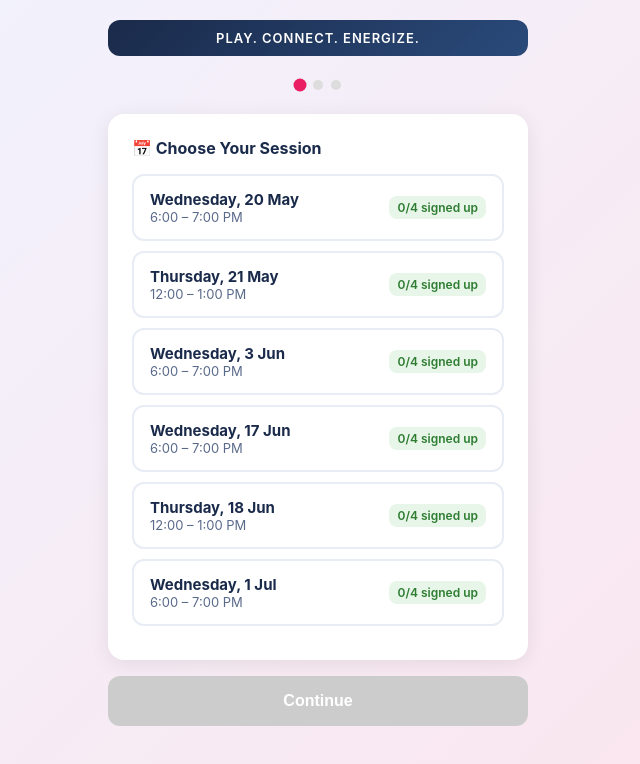
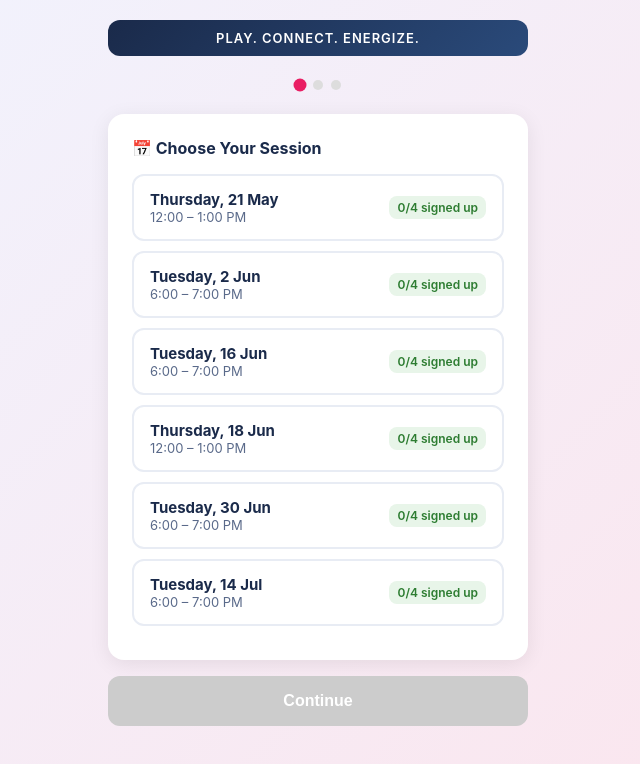
Before and after one commit to stw23490/padel-signup, a website: page padel.html in a window 1280 px wide. Shown: the whole page, without its empty margins (322-962 px from the left). Drawn offline with Linux system fonts and the light colour scheme; no server answers.

Commit message:
Fix session dates: Tuesdays from 2 Jun, Thursdays from 21 May

```diff
--- a/padel.html
+++ b/padel.html
@@ -421,20 +421,19 @@
     <script>
         // ===== SESSION DATA =====
         // Generate upcoming sessions based on the schedule:
-        // - Every other Tuesday evening: 6:00-7:00 PM
-        // - Second to last Thursday of the month: 12:00-1:00 PM
+        // - Every other Tuesday evening: 6:00-7:00 PM (starting 2 June 2026)
+        // - Second to last Thursday of the month: 12:00-1:00 PM (starting 21 May 2026)
 
         function getUpcomingSessions() {
             const sessions = [];
             const now = new Date();
             const maxSessions = 6;
 
-            // Find upcoming Tuesday evenings (every other week)
-            // Start from a known Tuesday anchor: May 20, 2026 (a Tuesday)
-            const tuesdayAnchor = new Date(2026, 4, 20); // May 20, 2026
+            // Every other Tuesday starting 2 June 2026
+            const tuesdayAnchor = new Date(2026, 5, 2); // June 2, 2026
             let tuesday = new Date(tuesdayAnchor);
 
-            // Move to next even-week Tuesday from anchor
+            // Move forward if anchor is in the past
             while (tuesday < now) {
                 tuesday.setDate(tuesday.getDate() + 14);
             }
@@ -442,7 +441,6 @@
             for (let i = 0; i < 4; i++) {
                 const d = new Date(tuesday);
                 d.setDate(d.getDate() + (i * 14));
-                if (d > now) {
                 sessions.push({
                     date: d,
                     type: 'evening',
@@ -450,12 +448,13 @@
                     time: '6:00 – 7:00 PM'
                 });
             }
-            }
 
-            // Find second-to-last Thursdays
-            for (let monthOffset = 0; monthOffset < 3; monthOffset++) {
-                const targetMonth = now.getMonth() + monthOffset;
-                const targetYear = now.getFullYear() + Math.floor(targetMonth / 12);
+            // Second to last Thursday of each month (starting 21 May 2026)
+            // Start from May 2026 and go forward
+            const startMonth = new Date(2026, 4, 1); // May 2026
+            for (let monthOffset = 0; monthOffset < 6; monthOffset++) {
+                const targetMonth = startMonth.getMonth() + monthOffset;
+                const targetYear = startMonth.getFullYear() + Math.floor(targetMonth / 12);
                 const adjustedMonth = targetMonth % 12;
 
                 const lastDay = new Date(targetYear, adjustedMonth + 1, 0);
@@ -468,7 +467,7 @@
 
                 if (thursdays.length >= 2) {
                     const secondToLast = thursdays[thursdays.length - 2];
-                    if (secondToLast > now) {
+                    if (secondToLast >= now) {
                         sessions.push({
                             date: secondToLast,
                             type: 'lunchtime',
```
Lines whose indentation alone changed are shown as unchanged.
